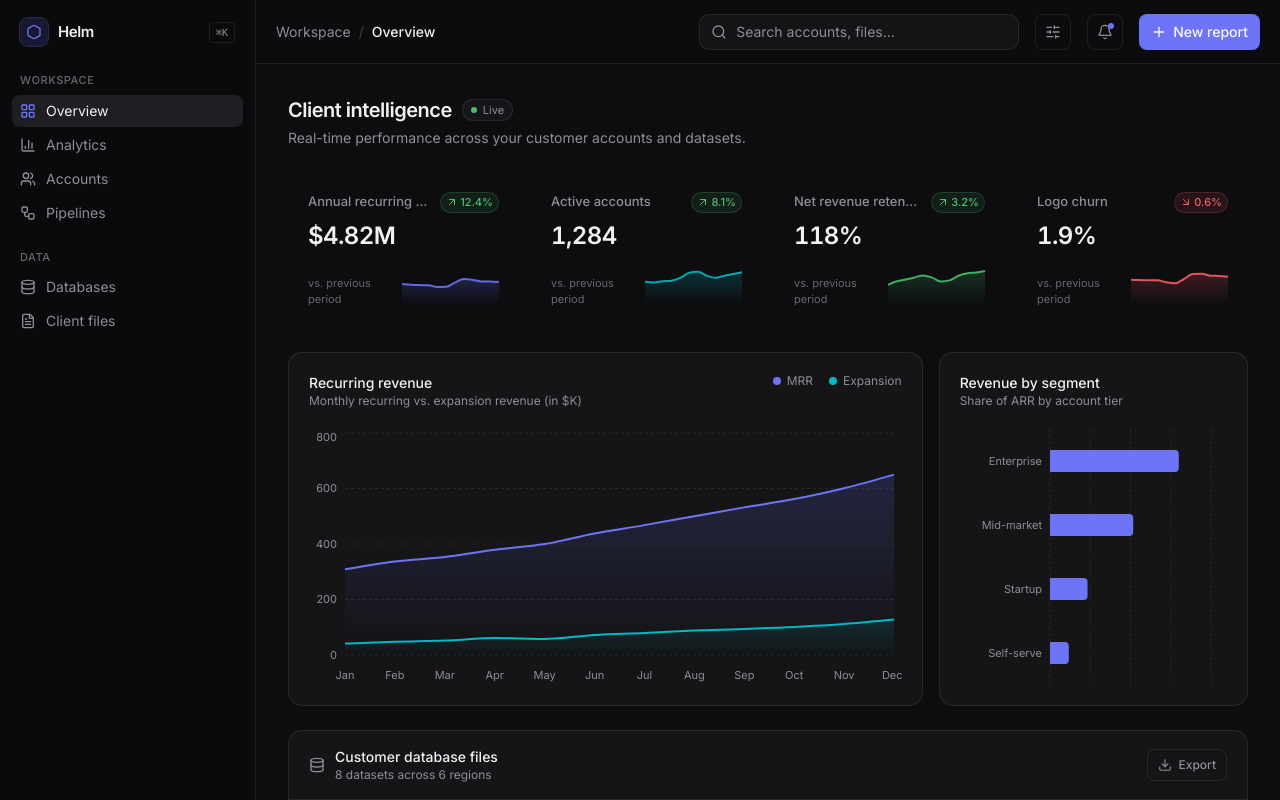
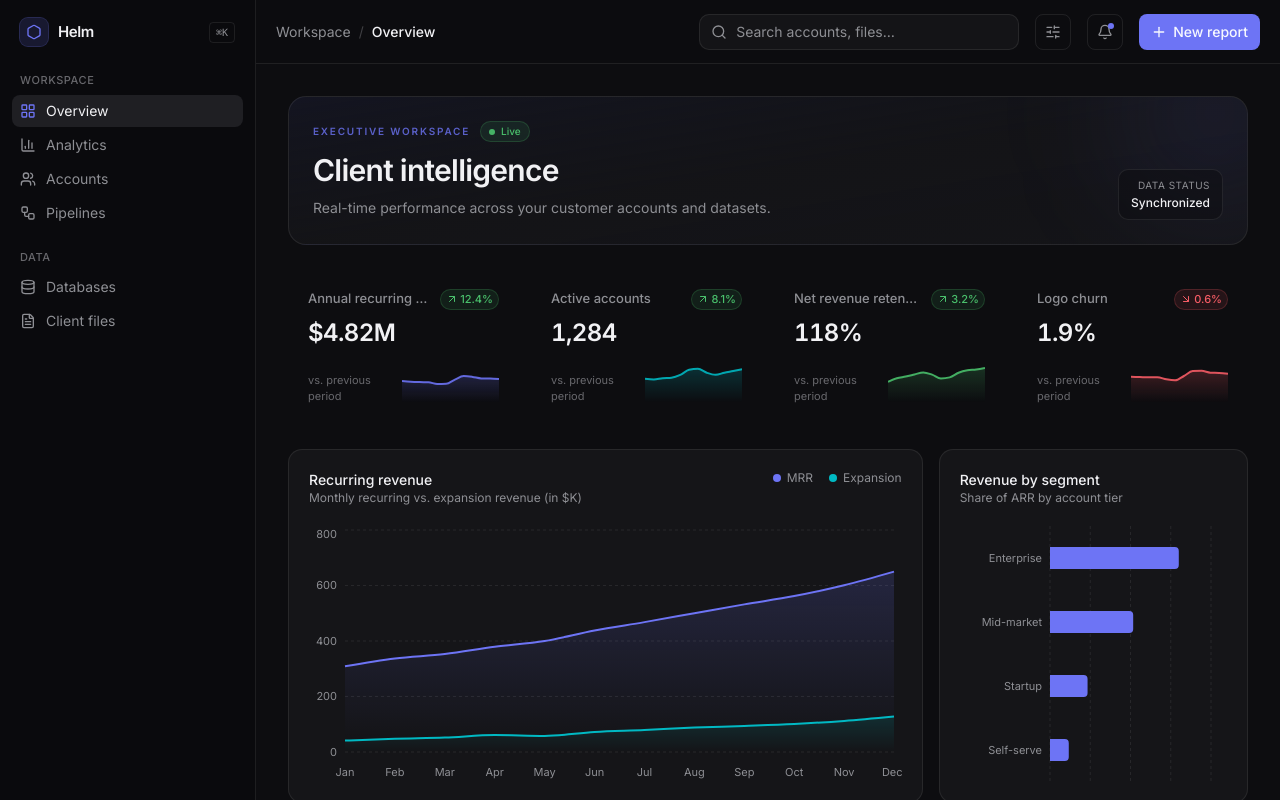
Before and after one commit to mohsarchive/b2b-client-dashboard, a Next.js app: page / in a window 1280 px wide. Shown: the top 800 px of the page. Built offline with nearby package versions, Linux system fonts and the light colour scheme.

Commit message:
polish: strengthen page headers and executive hierarchy

```diff
--- a/components/dashboard/page-header.tsx
+++ b/components/dashboard/page-header.tsx
@@ -8,19 +8,33 @@ export function PageHeader({
   live?: boolean
 }) {
   return (
-    <header className="flex flex-col gap-1">
-      <div className="flex items-center gap-2.5">
-        <h1 className="text-xl font-semibold tracking-tight text-foreground text-balance">
-          {title}
-        </h1>
+    <header className="premium-enter relative overflow-hidden rounded-2xl border border-border bg-gradient-to-br from-primary/[0.08] via-card/90 to-card px-5 py-5 sm:px-6 sm:py-6">
+      <div className="pointer-events-none absolute -right-16 -top-20 size-48 rounded-full bg-primary/10 blur-3xl" />
+      <div className="relative flex flex-col gap-3 sm:flex-row sm:items-end sm:justify-between">
+        <div className="max-w-3xl">
+          <div className="mb-2.5 flex items-center gap-2.5">
+            <span className="text-[10px] font-semibold uppercase tracking-[0.18em] text-primary/80">Executive workspace</span>
+            {live && (
+              <span className="flex items-center gap-1.5 rounded-full border border-chart-3/20 bg-chart-3/10 px-2 py-0.5 text-[10px] font-medium text-chart-3">
+                <span className="size-1.5 animate-pulse rounded-full bg-chart-3" />
+                Live
+              </span>
+            )}
+          </div>
+          <h1 className="text-2xl font-semibold tracking-tight text-foreground text-balance sm:text-3xl">
+            {title}
+          </h1>
+          <p className="mt-2 max-w-2xl text-sm leading-6 text-muted-foreground text-pretty">
+            {description}
+          </p>
+        </div>
         {live && (
-          <span className="flex items-center gap-1.5 rounded-full border border-border bg-secondary/50 px-2 py-0.5 text-[11px] text-muted-foreground">
-            <span className="size-1.5 rounded-full bg-chart-3" />
-            Live
-          </span>
+          <div className="hidden shrink-0 rounded-lg border border-border bg-background/50 px-3 py-2 text-right sm:block">
+            <p className="text-[10px] uppercase tracking-wider text-muted-foreground">Data status</p>
+            <p className="mt-0.5 text-xs font-medium text-foreground">Synchronized</p>
+          </div>
         )}
       </div>
-      <p className="text-sm text-muted-foreground text-pretty">{description}</p>
     </header>
   )
 }
```
